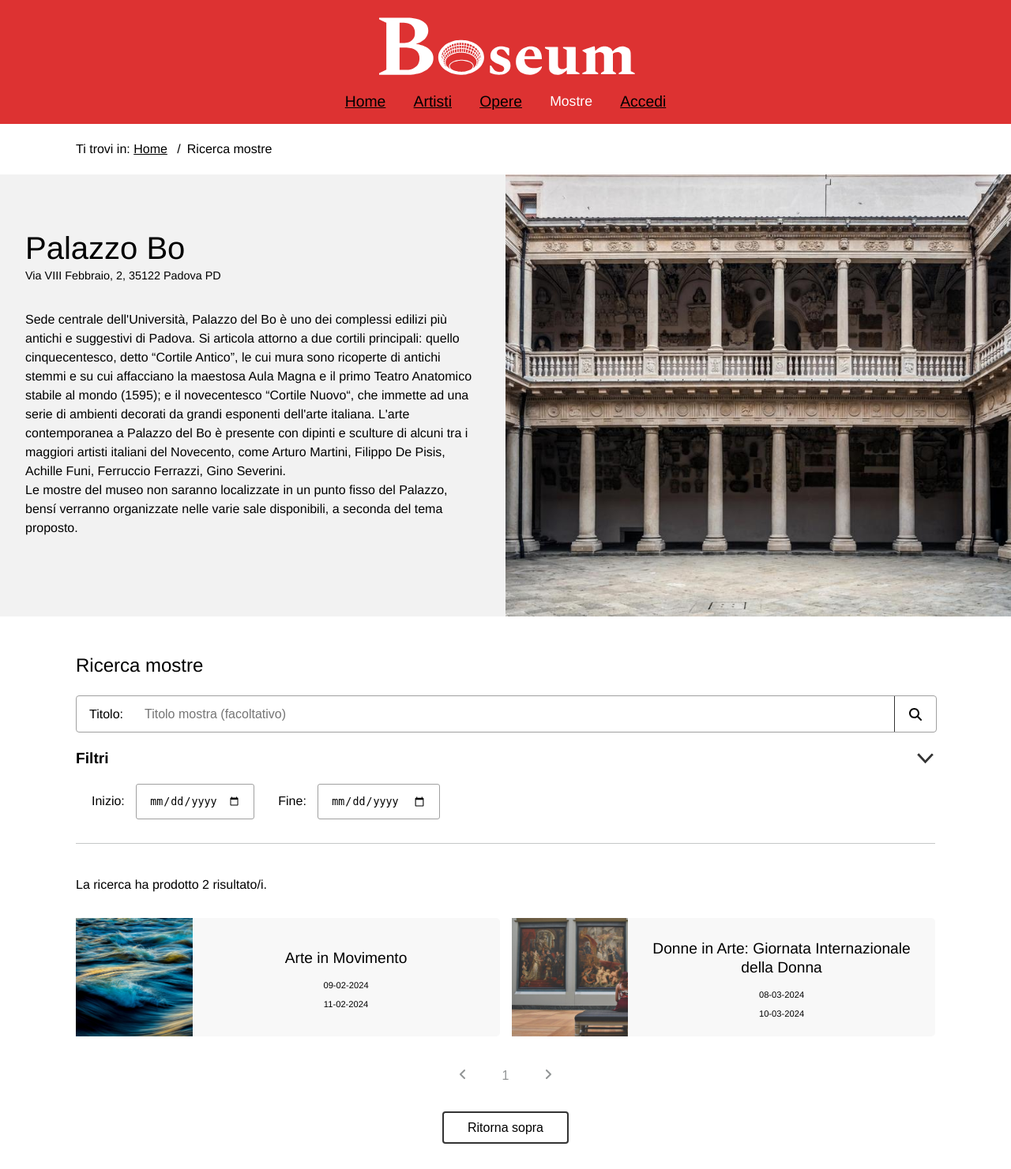
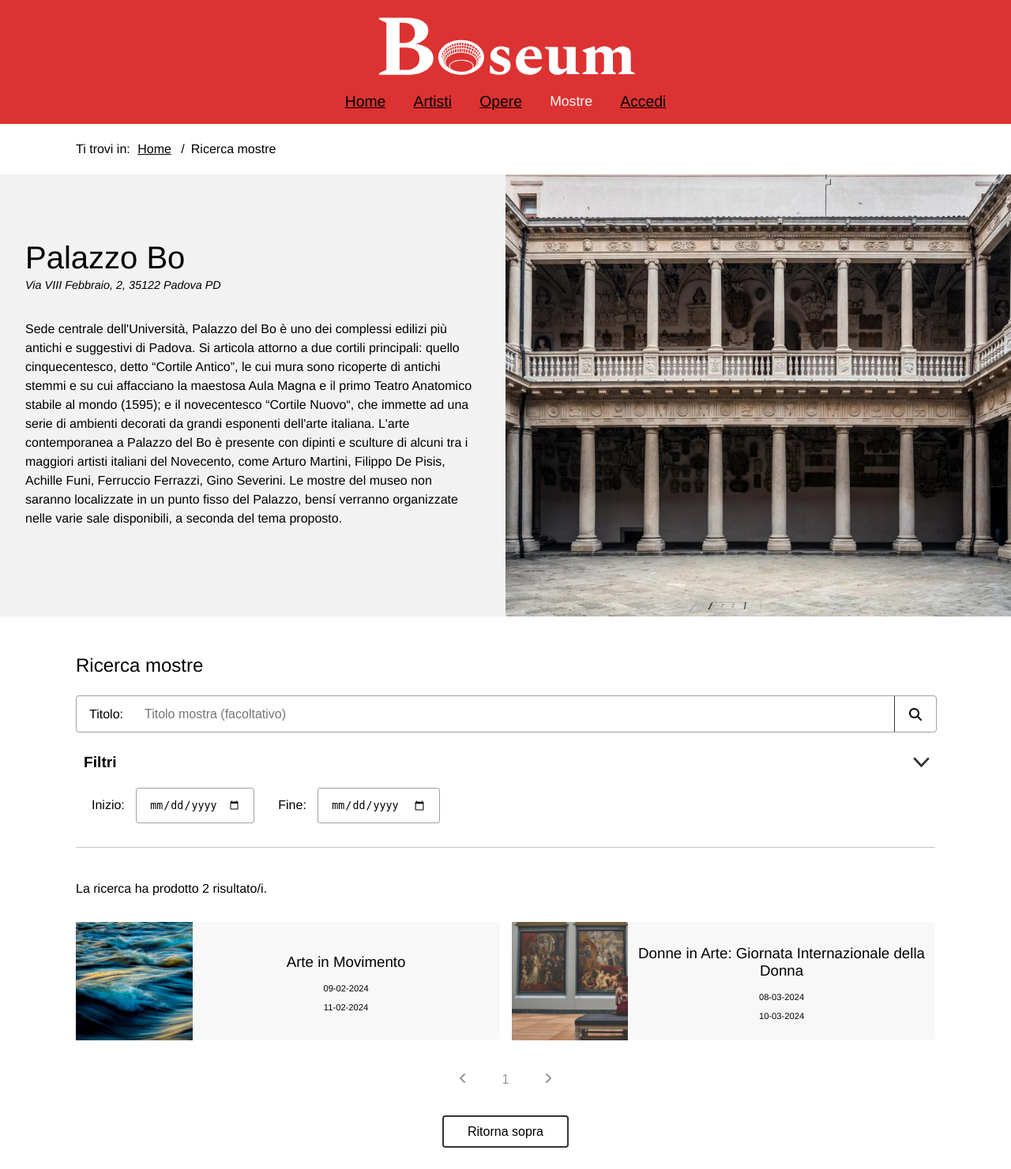
Before and after one commit to rmdevv/Boseum, a PHP site: page /php/mostre.php in a window 1280 px wide. Shown: the top 1481 px of the page at 79% size. Run offline with PHP 8.4, Linux system fonts and the light colour scheme; data comes from the database, SQL or seed files in the repository.

Commit message:
fix styling and outlines

```diff
--- a/assets/CSS/mini.css
+++ b/assets/CSS/mini.css
@@ -66,10 +66,6 @@ header h1{
 
 .hamburger .slice:not(:nth-child(2)) {
     margin-top: 10px;
-}
-
-#menu .menu_checkbox:focus-visible ~ .hamburger {
-    outline: auto;
 }
 
 #menu nav a {
--- a/assets/CSS/style.css
+++ b/assets/CSS/style.css
@@ -141,23 +145,28 @@ a:visited {
     margin: 20px auto;
 }
 
-.breadcrumb{
+#breadcrumb ul{
     display: inline-flex;
     flex-wrap: wrap;
     list-style: none;
-}
-
-.breadcrumb li:after{
+    margin-left: 5px;
+}
+
+#breadcrumb ul li:after{
     content: "/";
     padding: 8px;
 }
 
-.breadcrumb li:last-child::after{
+#breadcrumb ul li:last-child::after{
     display: none;
 }
 
-.breadcrumb li:last-child{
+#breadcrumb ul li:last-child{
     color: var(--txtColor);
+}
+
+#breadcrumb ul li a {
+    outline-offset: 4px;
 }
 
 #bannermain{
@@ -787,7 +798,8 @@ button:disabled,button:disabled:focus,button:disabled:hover{
     justify-content: space-between;
     font-size: 1.2em;
     font-weight: bold;
-    padding-bottom: 10px;
+    padding: 5px 5px 5px 10px ;
+    margin-bottom: 5px;
 }
 .filters_section summary::-webkit-details-marker {
     display: none;
@@ -1054,9 +1062,7 @@ button:disabled,button:disabled:focus,button:disabled:hover{
 }
 
 .artshow_gallery_item_title{
-    font-size: 1.2em;
     margin: 10px 0;
-    font-family: var(--elegant-font-family);
 }
 
 .artshow_gallery_item_image img {
--- a/php/artista.php
+++ b/php/artista.php
@@ -131,7 +131,9 @@ if (!$infoArtistArtworks || sizeof($infoArtistArtworks) <= 0) {
                                 </div>
                                 <div class=\"artshow_gallery_item_info\">
                                     <div class=\"artshow_gallery_item_title\">
-                                            " . $artistNextArtshow[0]['title'] . "
+                                            <h3>
+                                                " . $artistNextArtshow[0]['title'] . "
+                                            </h3>
                                     </div>
                                     <div class=\"artshow_gallery_item_dates\">
                                         <p>
@@ -164,7 +166,7 @@ if (!$infoArtistArtworks || sizeof($infoArtistArtworks) <= 0) {
                             </a>
                         </div>
                         <figcaption>
-                            <h3 class=\"artwork_gallery_item_title\">".$artwork['title']."</h3>
+                            <h3 class=\"artwork_gallery_item_title\">" . $artwork['title'] . "</h3>
                         </figcaption>
                     </figure>";
         }
--- a/php/mostre.php
+++ b/php/mostre.php
@@ -4,17 +4,17 @@ require_once 'DBAccess.php';
 require_once 'DateManager.php';
 require_once 'utils.php';
 
-ini_set('display_errors',1);
-ini_set('display_startup_errors',1);
-setlocale(LC_ALL,'it_IT');
+ini_set('display_errors', 1);
+ini_set('display_startup_errors', 1);
+setlocale(LC_ALL, 'it_IT');
 
 session_start();
 $isLoggedIn = isset($_SESSION['logged_id']);
 $loginOrProfileTitle = $isLoggedIn ?
-        "<a href=\"artista.php?id=".$_SESSION['logged_id']."\"><span lang=\"en\">Account</span></a>"
-        : "<a href=\"login.php\">Accedi</a>";
+    "<a href=\"artista.php?id=" . $_SESSION['logged_id'] . "\"><span lang=\"en\">Account</span></a>"
+    : "<a href=\"login.php\">Accedi</a>";
 
-$connection=new DB\DBAccess();
+$connection = new DB\DBAccess();
 if (!$connection->openDBConnection()) {
     header("location: ../php/500.php");
     exit();
@@ -31,7 +31,7 @@ $connection->closeConnection();
 $artshowsContainer = "";
 if ($artshows && sizeof($artshows) > 0) {
     $artshowsContainer = '<div class="artshow_results_section" id="paginated_section">';
-    foreach($artshows as $artshow){
+    foreach ($artshows as $artshow) {
         $start_date_reverse = $artshow['start_date'];
         $end_date_reverse = $artshow['end_date'];
         $start_date = DateManager::toDMY($start_date_reverse);
@@ -39,28 +39,28 @@ if ($artshows && sizeof($artshows) > 0) {
         $artshowsContainer .= "
             <div class=\"gallery_item\">
                 <a
-                href=\"mostra.php?id=".$artshow['id']."\">
+                href=\"mostra.php?id=" . $artshow['id'] . "\">
                 <div class=\"artshow_gallery_item\">
                     <div class=\"artshow_gallery_item_image\">
                         <img
-                            src=\"".$artshow['image']."\"
-                            alt=\"".$artshow['title']."\" />
+                            src=\"" . $artshow['image'] . "\"
+                            alt=\"" . $artshow['title'] . "\" />
                     </div>
                     <div class=\"artshow_gallery_item_info\">
                         <div class=\"artshow_gallery_item_title\">
-                            <p>
-                                ".$artshow['title']."
-                            </p>
+                            <h3>
+                                " . $artshow['title'] . "
+                            </h3>
                         </div>
                         <div class=\"artshow_gallery_item_dates\">
                             <p>
-                                <time datetime=\"".$artshow['start_date']."\">
-                                    ".$start_date."
+                                <time datetime=\"" . $artshow['start_date'] . "\">
+                                    " . $start_date . "
                                 </time>
                             </p>
                             <p>
-                                <time datetime=\"".$artshow['start_date']."\">
-                                    ".$end_date."
+                                <time datetime=\"" . $artshow['start_date'] . "\">
+                                    " . $end_date . "
                                 </time>
                             </p>
                         </div>
@@ -69,7 +69,7 @@ if ($artshows && sizeof($artshows) > 0) {
             </a>
             </div>";
     }
-    $artshowsContainer .= '</div>'.addPaginator();
+    $artshowsContainer .= '</div>' . addPaginator();
 }
 
 $mostre = file_get_contents("../templates/mostre.html");
@@ -79,6 +79,4 @@ $mostre = str_replace("{{start_date}}", $startDateFilter, $mostre);
 $mostre = str_replace("{{end_date}}", $endDateFilter, $mostre);
 $mostre = str_replace("{{count}}", $artshows ? sizeof($artshows) : 0, $mostre);
 $mostre = str_replace("{{artshow_items}}", $artshowsContainer, $mostre);
-echo($mostre);
-
-?>
+echo ($mostre);
--- a/php/opere.php
+++ b/php/opere.php
@@ -87,7 +87,7 @@ $figuresContainer = "";
 if ($artworks && sizeof($artworks) > 0) {
     $figuresContainer = "<div class=\"results_section\" id=\"paginated_section\">";
     foreach ($artworks as $artwork) {
-        $idArtowrk = $artwork['artistID'];
+        $idArtwork = $artwork['artistID'];
         $title = $artwork['title'];
         $mainImage = $artwork['main_image'];
         $idArtist = $artwork['artworkID'];
@@ -97,13 +97,13 @@ if ($artworks && sizeof($artworks) > 0) {
         <figure class=\"gallery_item\">
             <div class=\"artwork_gallery_item_image\">
                 <a
-                    href=\"opera.php?id=" . $idArtowrk . "\">
+                    href=\"opera.php?id=" . $idArtwork . "\">
                     <img src=\"" . $mainImage . "\" />
                 </a>
             </div>
             <figcaption>
                 <div class=\"artwork_gallery_item_title\">
-                    <h3>$title</h3>
+                    <h3>" . $title . "</h3>
                 </div>
                 <div class=\"artist_mini_preview_info\">
                     <a href=\"artista.php?id=" . $idArtist . "\">" . $username . "</a>
--- a/templates/mostre.html
+++ b/templates/mostre.html
@@ -74,9 +74,9 @@
                 <div id="artshow_maintext">
                     <div class="artshow_maintext_info">
                         <h2 id="artshow_name">Palazzo Bo</h2>
-                        <p class="artshow_info_mini">
+                        <address class="artshow_info_mini">
                             Via VIII Febbraio, 2, 35122 Padova PD
-                        </p>
+                        </address>
                         <p id="artshow_maindescr">
                             Sede centrale dell'Università, Palazzo del Bo è uno
                             dei complessi edilizi più antichi e suggestivi di
@@ -91,12 +91,10 @@
                             del Bo è presente con dipinti e sculture di alcuni
                             tra i maggiori artisti italiani del Novecento, come
                             Arturo Martini, Filippo De Pisis, Achille Funi,
-                            Ferruccio Ferrazzi, Gino Severini.
-                            <br />
-                            Le mostre del museo non saranno localizzate in un
-                            punto fisso del Palazzo, bensí verranno organizzate
-                            nelle varie sale disponibili, a seconda del tema
-                            proposto.
+                            Ferruccio Ferrazzi, Gino Severini. Le mostre del
+                            museo non saranno localizzate in un punto fisso del
+                            Palazzo, bensí verranno organizzate nelle varie sale
+                            disponibili, a seconda del tema proposto.
                         </p>
                     </div>
                 </div>
```
Also changed, not shown: other parts of assets/CSS/style.css (+22 -55 lines).
